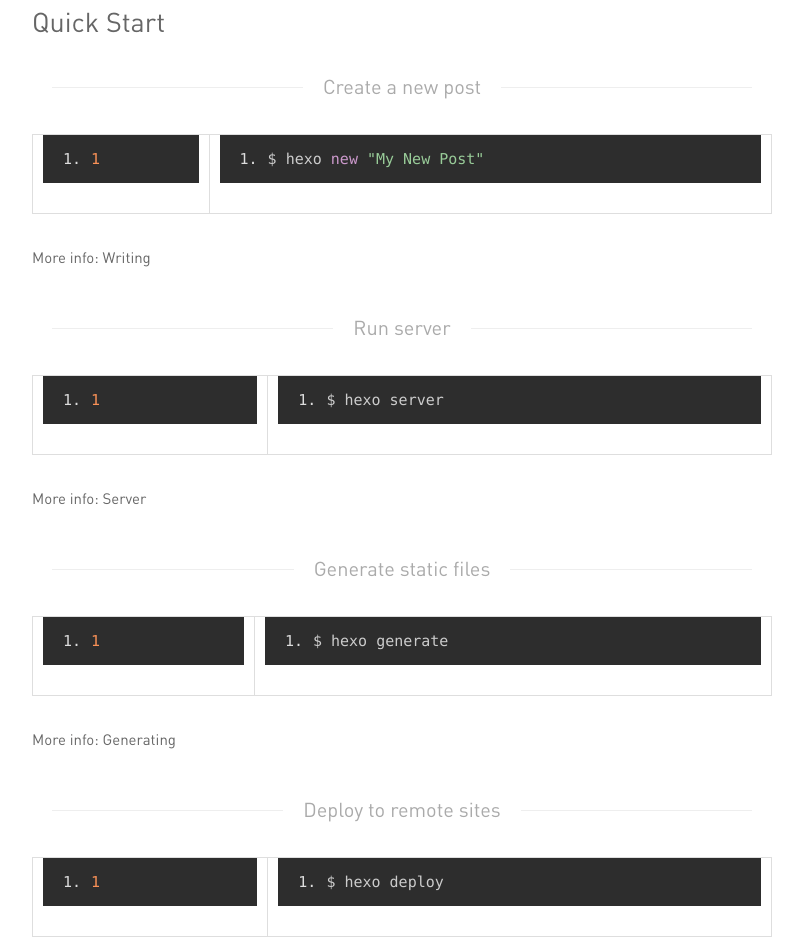
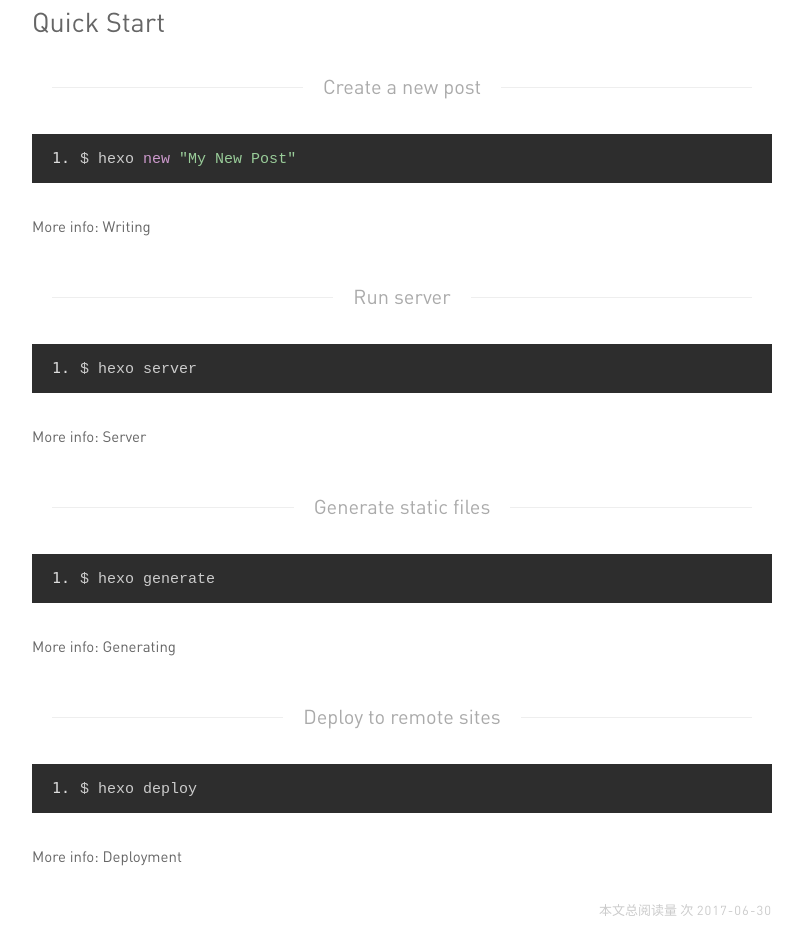
Before and after one commit to nandust/nandust.github.io, a plain HTML site: page 2017/06/30/hello-world/index.html in a window 1280 px wide. Shown: the part 726-1666 px from the top of the page, without its empty margins (238-1041 px from the left). Drawn offline with Linux system fonts and the light colour scheme; some packages are replaced by stand-ins of ours; a script that the page names is missing.

Commit message:
Site updated: 2017-06-30 10:56:34

```diff
--- a/2017/06/30/hello-world/index.html
+++ b/2017/06/30/hello-world/index.html
@@ -80,13 +80,17 @@
 
 	<div class='post-body mb'>
 		<p>Welcome to <a href="https://hexo.io/" target="_blank" rel="external">Hexo</a>! This is your very first post. Check <a href="https://hexo.io/docs/" target="_blank" rel="external">documentation</a> for more info. If you get any problems when using Hexo, you can find the answer in <a href="https://hexo.io/docs/troubleshooting.html" target="_blank" rel="external">troubleshooting</a> or you can ask me on <a href="https://github.com/hexojs/hexo/issues" target="_blank" rel="external">GitHub</a>.</p>
-<h2 id="Quick-Start"><a href="#Quick-Start" class="headerlink" title="Quick Start"></a>Quick Start</h2><h3 id="Create-a-new-post"><a href="#Create-a-new-post" class="headerlink" title="Create a new post"></a>Create a new post</h3><figure class="highlight bash"><table><tr><td class="gutter"><pre><div class="line">1</div></pre></td><td class="code"><pre><div class="line">$ hexo new <span class="string">"My New Post"</span></div></pre></td></tr></table></figure>
+<h2 id="Quick-Start"><a href="#Quick-Start" class="headerlink" title="Quick Start"></a>Quick Start</h2><h3 id="Create-a-new-post"><a href="#Create-a-new-post" class="headerlink" title="Create a new post"></a>Create a new post</h3><pre><code class="bash">$ hexo new &quot;My New Post&quot;
+</code></pre>
 <p>More info: <a href="https://hexo.io/docs/writing.html" target="_blank" rel="external">Writing</a></p>
-<h3 id="Run-server"><a href="#Run-server" class="headerlink" title="Run server"></a>Run server</h3><figure class="highlight bash"><table><tr><td class="gutter"><pre><div class="line">1</div></pre></td><td class="code"><pre><div class="line">$ hexo server</div></pre></td></tr></table></figure>
+<h3 id="Run-server"><a href="#Run-server" class="headerlink" title="Run server"></a>Run server</h3><pre><code class="bash">$ hexo server
+</code></pre>
 <p>More info: <a href="https://hexo.io/docs/server.html" target="_blank" rel="external">Server</a></p>
-<h3 id="Generate-static-files"><a href="#Generate-static-files" class="headerlink" title="Generate static files"></a>Generate static files</h3><figure class="highlight bash"><table><tr><td class="gutter"><pre><div class="line">1</div></pre></td><td class="code"><pre><div class="line">$ hexo generate</div></pre></td></tr></table></figure>
+<h3 id="Generate-static-files"><a href="#Generate-static-files" class="headerlink" title="Generate static files"></a>Generate static files</h3><pre><code class="bash">$ hexo generate
+</code></pre>
 <p>More info: <a href="https://hexo.io/docs/generating.html" target="_blank" rel="external">Generating</a></p>
-<h3 id="Deploy-to-remote-sites"><a href="#Deploy-to-remote-sites" class="headerlink" title="Deploy to remote sites"></a>Deploy to remote sites</h3><figure class="highlight bash"><table><tr><td class="gutter"><pre><div class="line">1</div></pre></td><td class="code"><pre><div class="line">$ hexo deploy</div></pre></td></tr></table></figure>
+<h3 id="Deploy-to-remote-sites"><a href="#Deploy-to-remote-sites" class="headerlink" title="Deploy to remote sites"></a>Deploy to remote sites</h3><pre><code class="bash">$ hexo deploy
+</code></pre>
 <p>More info: <a href="https://hexo.io/docs/deployment.html" target="_blank" rel="external">Deployment</a></p>
 
 	</div>
```
Also changed, not shown: 1 other file.
